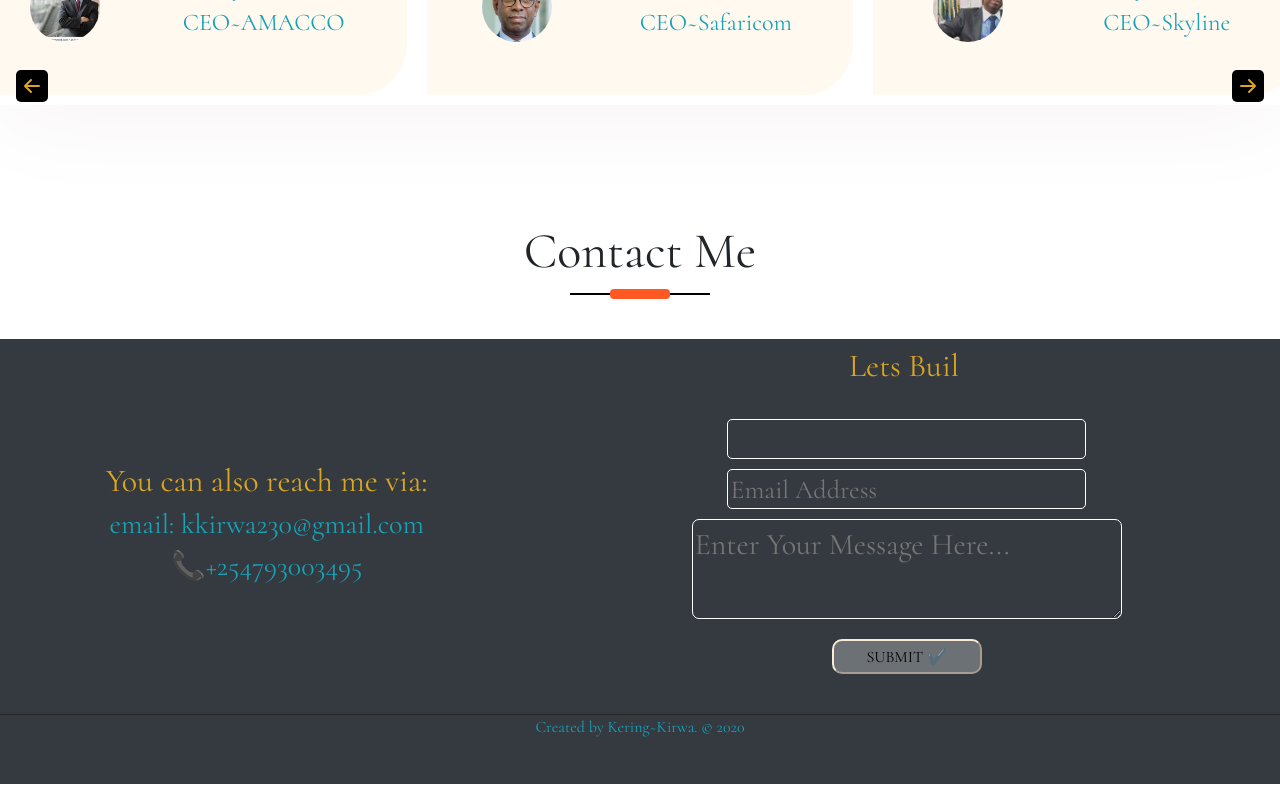
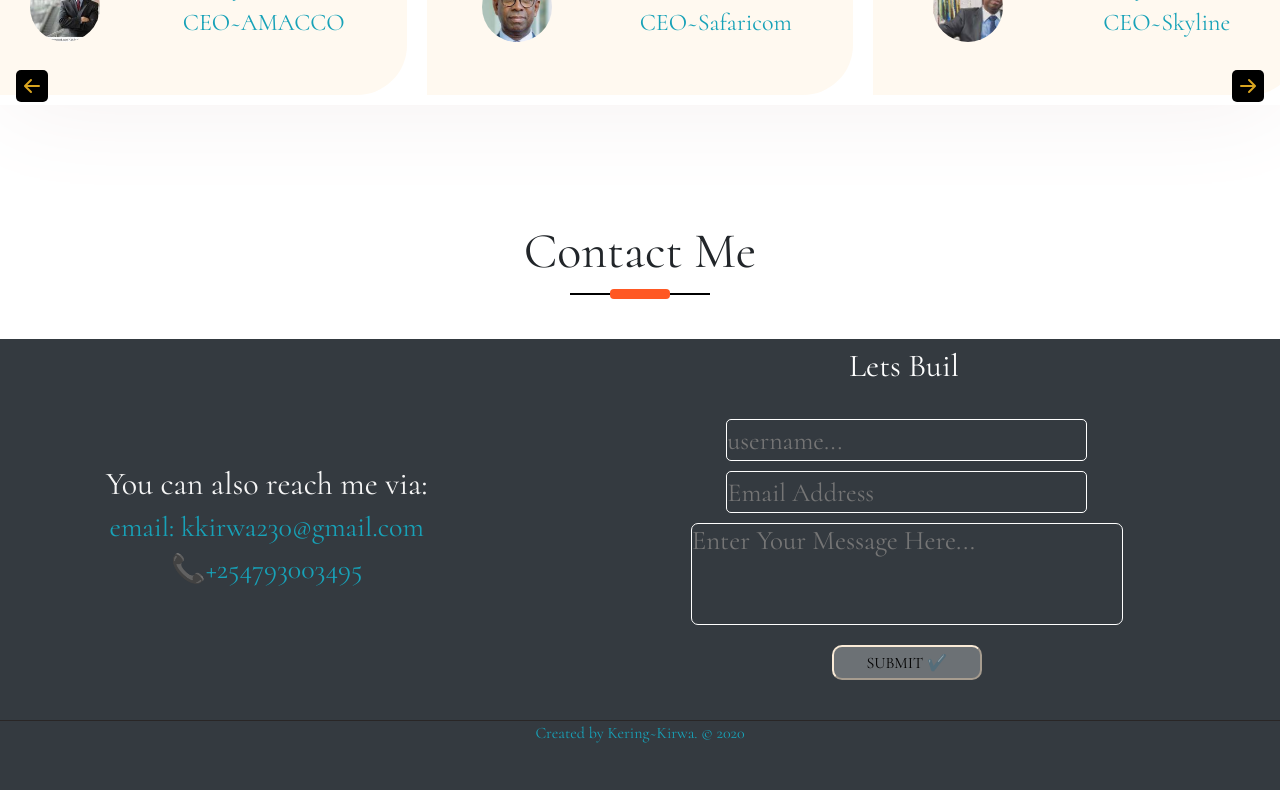
Before and after one commit to keringKirwa/my-portfolioApp, a React (Create React App) app: page / in a window 1280 px wide. Shown: the part 1718-2518 px from the top of the page. Built offline with nearby package versions, Linux system fonts and the light colour scheme.

Commit message:
color updates on the form

```diff
--- a/src/Components/AppBar/AppBar.jsx
+++ b/src/Components/AppBar/AppBar.jsx
@@ -4,10 +4,10 @@ import './appBar.css';
 export const AppBar = () => {
   return (
     <div className="AppBar">
-      <nav class="navbar navbar-expand-md bg-dark navbar-dark ">
+      <nav class="navbar navbar-expand-sm bg-dark navbar-dark main__app__Bar ">
         <h3 className="text-danger user-text">ArapKirwa.</h3>
         <button
-          class="navbar-toggler text-danger"
+          class="navbar-toggler "
           type="button"
           data-toggle="collapse"
           data-target="#collapsibleNavbar"
@@ -19,12 +19,20 @@ export const AppBar = () => {
           id="collapsibleNavbar"
         >
           <ul class="navbar-nav justify-content-center">
-            <li class="nav-item">
+            <li
+              class="nav-item text-primary"
+              data-toggle="collapse"
+              data-target="#collapsibleNavbar"
+            >
               <a class="nav-link text-primary" href="#">
                 Home
               </a>
             </li>
-            <li class="nav-item">
+            <li
+              class="nav-item  link-item"
+              data-toggle=""
+              data-target="#collapsibleNavbar"
+            >
               <a class="nav-link text-primary" href="#about-me">
                 AboutMe
               </a>
--- a/src/Components/AppBar/Home/Home.jsx
+++ b/src/Components/AppBar/Home/Home.jsx
@@ -45,7 +45,7 @@ export const Home = () => {
             />
           </div>
 
-          <div className="buttons d-flex flex-direction-column align-items-center ">
+          <div className="buttons d-flex flex-direction-column align-items-center w-100 ">
             <a href="#contact-me" role="button">
               <button class="btn btn-hire-me m-1" type="button">
                 Hire Me
--- a/src/Components/AppBar/Home/home.css
+++ b/src/Components/AppBar/Home/home.css
@@ -56,7 +56,10 @@
   justify-content: space-around;
   align-items: center;
   min-width: 100%;
-  margin-top: 100px;
+  margin: auto;
+}
+#home {
+  margin: auto;
 }
 .home-image-container {
   display: flex;
--- a/src/Components/AppBar/appBar.css
+++ b/src/Components/AppBar/appBar.css
@@ -1,27 +1,27 @@
-.nav-item :focus{
+.nav-item :focus {
   border-bottom: 2px solid red;
   border-radius: 5px;
-    transition: .3s ease;
+  transition: 0.3s ease;
 }
 
-.nav-item .nav-link:hover{
+.nav-item .nav-link:hover {
   color: red;
   background-color: rgb(89, 87, 87);
   border-radius: 3px;
   border-bottom: 2px solid red;
 }
 
-.AppBar{
+.AppBar {
   box-sizing: border-box;
   position: fixed;
   top: 0;
   width: 100%;
   z-index: 2;
 }
-.nav-link{
+.nav-link {
   font-size: 30px;
   padding: 0px 10px;
-    font-weight:300;
+  font-weight: 300;
   font-family: 'Cormorant', serif;
 }
 
@@ -33,7 +33,7 @@
   }
 }
 
-.user-text{
+.user-text {
   font-size: 30px;
   font-weight: 600;
   font-family: 'Cormorant', serif;
--- a/src/Components/ContactMe/ContactMe.jsx
+++ b/src/Components/ContactMe/ContactMe.jsx
@@ -19,7 +19,7 @@ export const ContactMe = () => {
 
       <div className="row app-main-contact-container bg-dark flex-wrap-reverse">
         <div className="col-12 col-l-5 col-xl-5 left-content">
-          <h2 className="you-can-also cormorant text-center">
+          <h2 className="you-can-also cormorant text-center ">
             You can also reach me via:
           </h2>
           <h3 className="cormorant text-info">email: kkirwa230@gmail.com</h3>
@@ -29,7 +29,7 @@ export const ContactMe = () => {
           <div className="d-flex flex-column controls-container">
             <h2 className="text-capitalize text-center display-sm-5 display-5 mt-2 contact-typical-text">
               <Typical
-                className="contact-me-typical-component cormorant"
+                className="cormorant"
                 steps={[
                   'lets build sth.great,',
                   3000,
@@ -44,7 +44,7 @@ export const ContactMe = () => {
                 wrapper="p"
               />
             </h2>
-            <UserContactMeForm className="bg-primary " />
+            <UserContactMeForm />
           </div>
         </div>
       </div>
--- a/src/Components/ContactMe/contactme.css
+++ b/src/Components/ContactMe/contactme.css
@@ -29,15 +29,18 @@
   display: flex;
   flex-direction: column;
   height: 100% !important;
-  color: goldenrod;
+  color: whitesmoke;
 }
 .contact-me-form-container {
   display: flex;
   justify-content: center;
   align-items: center;
   width: 100% !important;
-  color: goldenrod;
+  color: white;
   padding-bottom: 30px;
+}
+.contact-typical-text {
+  color: white;
 }
 
 .controls-container {
@@ -48,24 +51,29 @@
   gap: 10px;
 }
 .controls-container .email-input {
+  all: initial;
   background-color: inherit;
   border: 1px solid white;
   color: white;
   height: 40px;
+
+  font-family: 'Cormorant', serif;
 }
 .controls-container .username-input {
+  all: initial;
   background-color: inherit;
   border: 1px solid white;
-  color: aliceblue;
   height: 40px;
   color: white;
+
+  font-family: 'Cormorant', serif;
 }
-.controls-container .message-input {
+.message-input {
+  all: initial;
   background-color: inherit;
   border: 1px solid white;
-  color: aliceblue;
+  font-family: 'Cormorant', serif;
   height: 100px;
-  color: white;
 }
 
 @media only screen and (max-width: 650px) {
@@ -99,7 +107,7 @@
   .controls-container .message-input {
     width: 60% !important;
     border-radius: 7px;
-    font-size: 30px;
+    font-size: 27px;
   }
 
   .fa-copyright-text {
--- a/src/Components/Validation/FormikValidation.jsx
+++ b/src/Components/Validation/FormikValidation.jsx
@@ -26,6 +26,7 @@ export const UserContactMeForm = () => {
             <Field
               name="userName"
               id={touched.userName && !errors.userName ? 'success' : ''}
+              placeholder="username..."
               as="input"
               className={
                 errors.userName && touched.userName
--- a/src/Components/Validation/Yup.js
+++ b/src/Components/Validation/Yup.js
@@ -2,16 +2,16 @@ import * as Yup from 'yup';
 
 export const SignUpSchema = Yup.object().shape({
   userName: Yup.string()
-    .min(3, 'Too Short!')
-    .max(10, 'Too Long!')
+    .min(3, 'userName too Short!')
+    .max(10, 'userName too Long!')
     .required('Firstname is required !'),
 
   email: Yup.string()
-    .matches(/^[A-Z0-9._%+-]+@[A-Z0-9.-]+\.[A-Z]{3,4}$/i, 'Invalid Email')
+    .matches(/^[A-Z0-9._%+-]+@[A-Z0-9.-]+\.[A-Z]{3,4}$/i, 'Invalid Email !')
     .required('Email is required !'),
 
   message: Yup.string()
-    .min(5, 'message too short')
-    .max(100, 'Message too long')
+    .min(5, 'Message too short !')
+    .max(100, 'Message too long !')
     .required('message required !'),
 });
--- a/src/Components/Validation/formik.css
+++ b/src/Components/Validation/formik.css
@@ -3,6 +3,7 @@
   flex-direction: column;
   justify-content: center;
   align-items: center;
+  color: white;
 }
 .form-with-input-data {
   gap: 10px !important;
```
Lines whose indentation alone changed are shown as unchanged.
